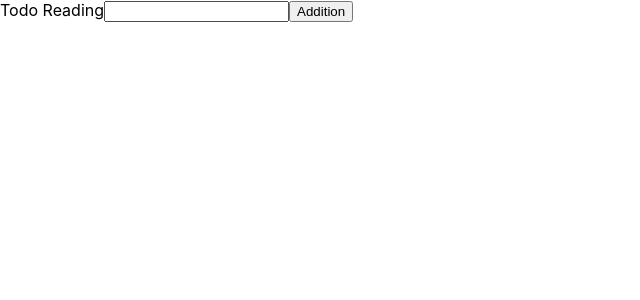
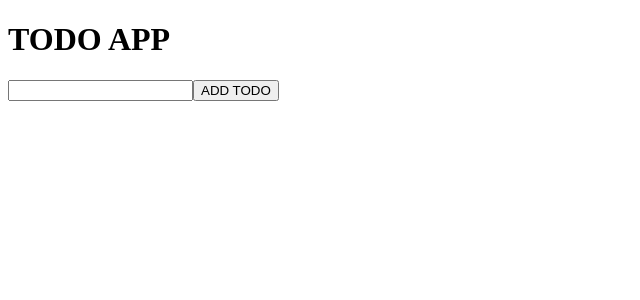
Before and after one commit to elvisonob/Scheduled-App-TS, a React (Create React App) app: page / in a window 1280 px wide. Shown: the top 300 px of the page, without its empty margins (0-640 px from the left). Built offline with nearby package versions, Linux system fonts and the light colour scheme.

Commit message:
React Change Event

```diff
--- a/src/App.tsx
+++ b/src/App.tsx
@@ -1,27 +1,9 @@
-import { useState } from 'react';
-import Todos from './components/Todos';
-import Todo from './models/todo';
-import NewTodo from './components/NewTodo';
+import Todo from './components/Todo';
 
 function App() {
-  const [todos, setTodos] = useState<Todo[]>([]);
-
-  const onAddTodoHandler = (textInput: string) => {
-    const newTodo = new Todo(textInput);
-
-    setTodos((prevTodo) => {
-      return [newTodo, ...prevTodo];
-    });
-  };
-
-  const onRemoveTodoHandler = (id: string) => {
-    setTodos((prevTodos) => prevTodos.filter((eachTodo) => eachTodo.id !== id));
-  };
-
   return (
     <div>
-      <NewTodo onAddText={onAddTodoHandler} />
-      <Todos onRemoveText={onRemoveTodoHandler} items={todos} />
+      <Todo />
     </div>
   );
 }
--- a/src/components/NewTodo.tsx
+++ /dev/null
@@ -1,27 +0,0 @@
-import { useRef } from 'react';
-
-const NewTodo: React.FC<{ onAddText: (enteredText: string) => void }> = (
-  props,
-) => {
-  const todoTextInputRef = useRef<HTMLInputElement>(null);
-
-  const submitHandler = (event: React.FormEvent) => {
-    event.preventDefault();
-
-    const enteredText = todoTextInputRef.current!.value;
-
-    if (enteredText.trim().length === 0) {
-      return;
-    }
-    props.onAddText(enteredText);
-  };
-  return (
-    <form onSubmit={submitHandler}>
-      <label htmlFor="text">Todo Reading</label>
-      <input type="text" id="text" ref={todoTextInputRef} />
-      <button>Addition</button>
-    </form>
-  );
-};
-
-export default NewTodo;
--- /dev/null
+++ b/src/components/Todo.tsx
@@ -0,0 +1,28 @@
+import { useState } from 'react';
+
+function Todo() {
+  const [todoList, setTodoList] = useState('');
+
+  const onHandleTodo = (e: React.ChangeEvent<HTMLInputElement>) => {
+    setTodoList(e.target.value);
+  };
+
+  const onSubmitTodo = () => {
+    console.log(todoList);
+    setTodoList('');
+  };
+  return (
+    <div>
+      <h1>TODO APP</h1>
+      <input
+        type="text"
+        name="todoText"
+        value={todoList}
+        onChange={onHandleTodo}
+      />
+      <button onClick={onSubmitTodo}>ADD TODO</button>
+    </div>
+  );
+}
+
+export default Todo;
--- a/src/components/TodoItem.tsx
+++ /dev/null
@@ -1,8 +0,0 @@
-const TodoItem: React.FC<{
-  text: string;
-  onRemoveTodo: () => void;
-}> = (props) => {
-  return <li onClick={props.onRemoveTodo}>{props.text}</li>;
-};
-
-export default TodoItem;
--- a/src/components/Todos.tsx
+++ /dev/null
@@ -1,22 +0,0 @@
-import React from 'react';
-
-import Todo from '../models/todo';
-import TodoItem from './TodoItem';
-
-const Todos: React.FC<{ items: Todo[]; onRemoveText: (id: string) => void }> = (
-  props
-) => {
-  return (
-    <ul>
-      {props.items.map((item) => (
-        <TodoItem
-          key={item.id}
-          text={item.text}
-          onRemoveTodo={props.onRemoveText.bind(null, item.id)}
-        />
-      ))}
-    </ul>
-  );
-};
-
-export default Todos;
--- a/src/index.tsx
+++ b/src/index.tsx
@@ -1,9 +1,9 @@
 import React from 'react';
 import ReactDOM from 'react-dom/client';
-import './index.css';
+//import './index.css';
 import App from './App';
 
 const root = ReactDOM.createRoot(
-  document.getElementById('root') as HTMLElement
+  document.getElementById('root') as HTMLElement,
 );
 root.render(<App />);
```
Also changed, not shown: src/components/TodoList.tsx (added).
